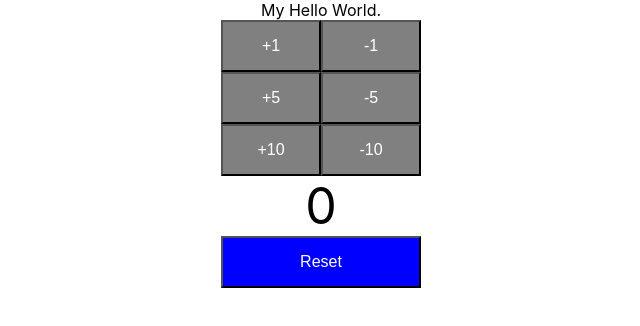
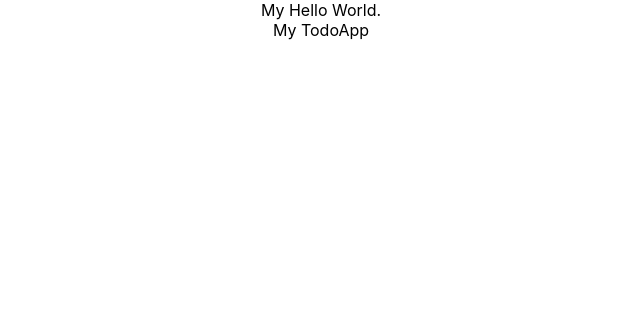
Before and after one commit to Neema93/ReactAndSpringBootApplication, a React (Create React App) app in the folder frontend/todo-app/: page / in a window 1280 px wide. Shown: the top 326 px of the page, without its empty margins (319-959 px from the left). Built offline with nearby package versions, Linux system fonts and the light colour scheme.

Commit message:
add Todo Component

```diff
--- a/frontend/todo-app/src/App.js
+++ b/frontend/todo-app/src/App.js
@@ -1,13 +1,15 @@
 
 import React from 'react';
 import Counter from './components/counter/Counter';
+import TodoApp from './components/todo/TodoApp'
 import './App.css';
 
 function App() {
   return (
     <div className="App">
      My Hello World.
-     <Counter></Counter>
+     {/* <Counter></Counter> */}
+     <TodoApp/>
 
     </div>
   );
--- /dev/null
+++ b/frontend/todo-app/src/components/todo/TodoApp.jsx
@@ -0,0 +1,12 @@
+import React ,{Component} from 'react'
+
+class TodoApp extends Component {
+    render(){
+        return(
+            <div className='TddoApp'>
+                My TodoApp
+            </div>
+        )
+    }
+}
+export default TodoApp
```
